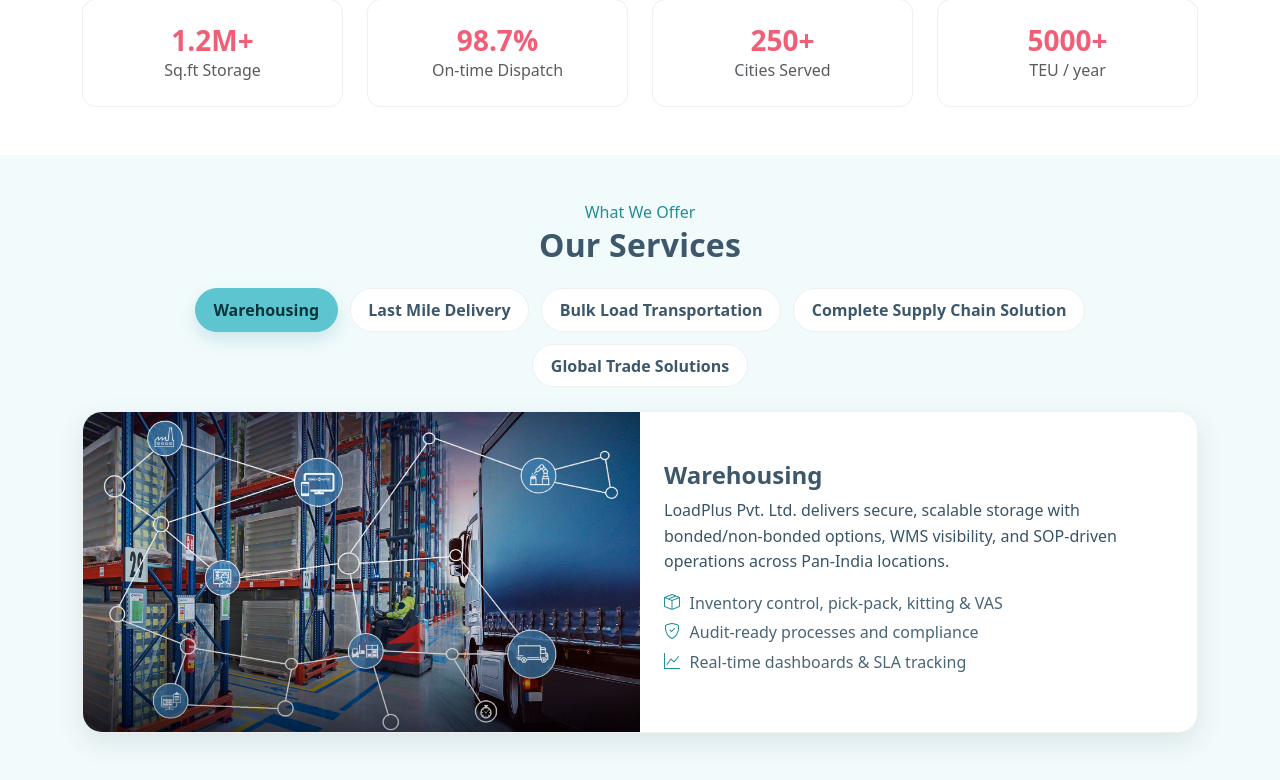
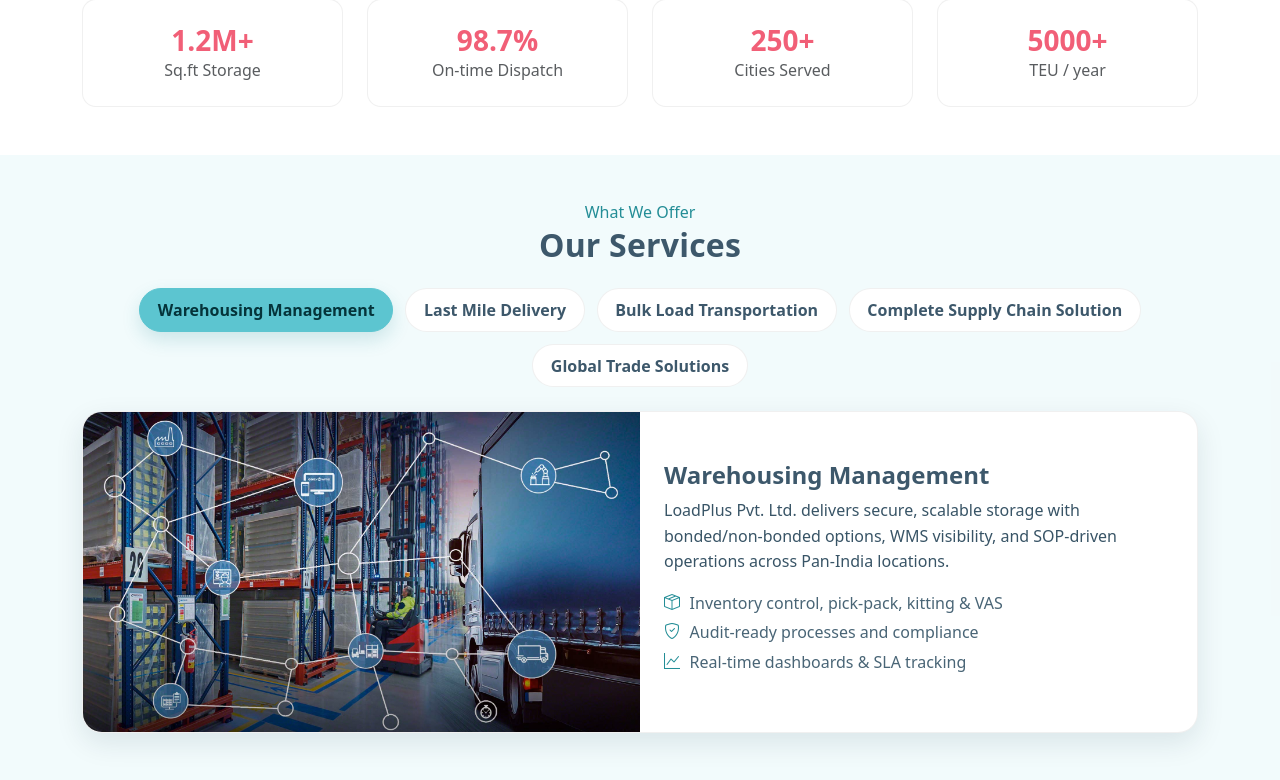
Before and after one commit to Nation-Connect/loadplus, a PHP site: page / in a window 1280 px wide. Shown: the part 655-1435 px from the top of the page. Run offline with PHP 8.4, Linux system fonts and the light colour scheme.

Commit message:
Update Warehousing terminology for clarity in service section

```diff
--- a/index.php
+++ b/index.php
@@ -190,7 +190,7 @@
     <ul class="nav nav-pills justify-content-center mb-4" id="servicesTab" role="tablist">
       <li class="nav-item" role="presentation">
         <button class="nav-link active" id="tab-warehousing" data-bs-toggle="pill" data-bs-target="#pane-warehousing" type="button" role="tab" aria-controls="pane-warehousing" aria-selected="true">
-          Warehousing
+          Warehousing Management
         </button>
       </li>
       <li class="nav-item" role="presentation">
@@ -229,7 +229,7 @@
             </div>
             <div class="col-lg-6">
               <div class="service-body">
-                <h4 class="service-title">Warehousing</h4>
+                <h4 class="service-title">Warehousing Management</h4>
                 <p class="service-lead">
                   LoadPlus Pvt. Ltd. delivers secure, scalable storage with bonded/non-bonded options, WMS visibility, and SOP-driven operations across Pan-India locations.
                 </p>
--- a/index1.html
+++ b/index1.html
@@ -685,7 +685,7 @@ section[id] {
     <ul class="nav nav-pills justify-content-center mb-4" id="servicesTab" role="tablist">
       <li class="nav-item" role="presentation">
         <button class="nav-link active" id="tab-warehousing" data-bs-toggle="pill" data-bs-target="#pane-warehousing" type="button" role="tab" aria-controls="pane-warehousing" aria-selected="true">
-          Warehousing
+          Warehousing Management
         </button>
       </li>
       <li class="nav-item" role="presentation">
@@ -724,7 +724,7 @@ section[id] {
             </div>
             <div class="col-lg-6">
               <div class="service-body">
-                <h4 class="service-title">Warehousing</h4>
+                <h4 class="service-title">Warehousing Management</h4>
                 <p class="service-lead">
                   LoadPlus Pvt. Ltd. delivers secure, scalable storage with bonded/non-bonded options, WMS visibility, and SOP-driven operations across Pan-India locations.
                 </p>
```
